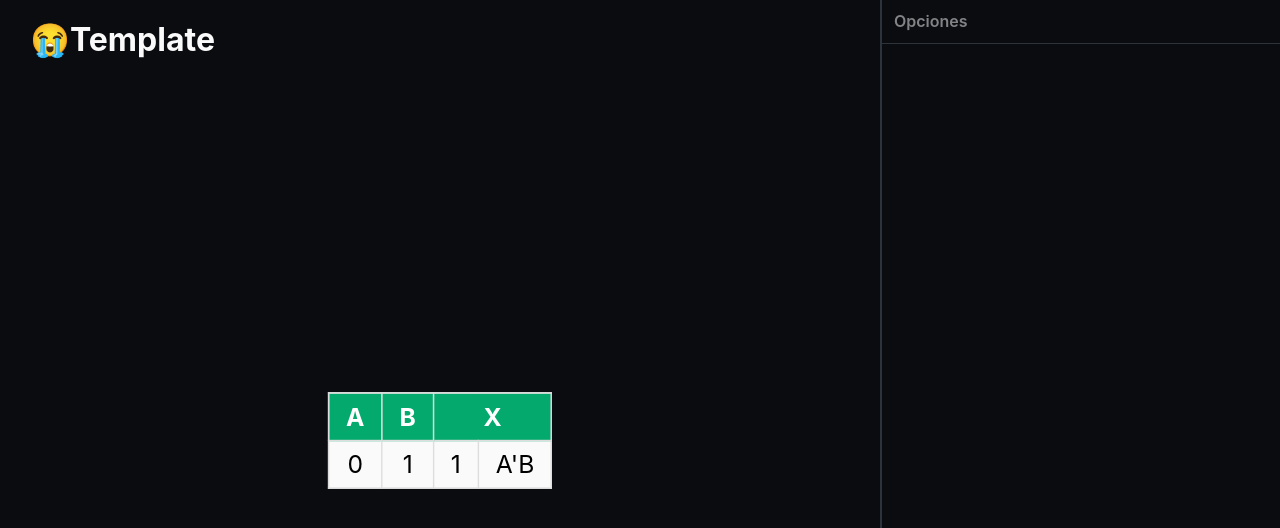
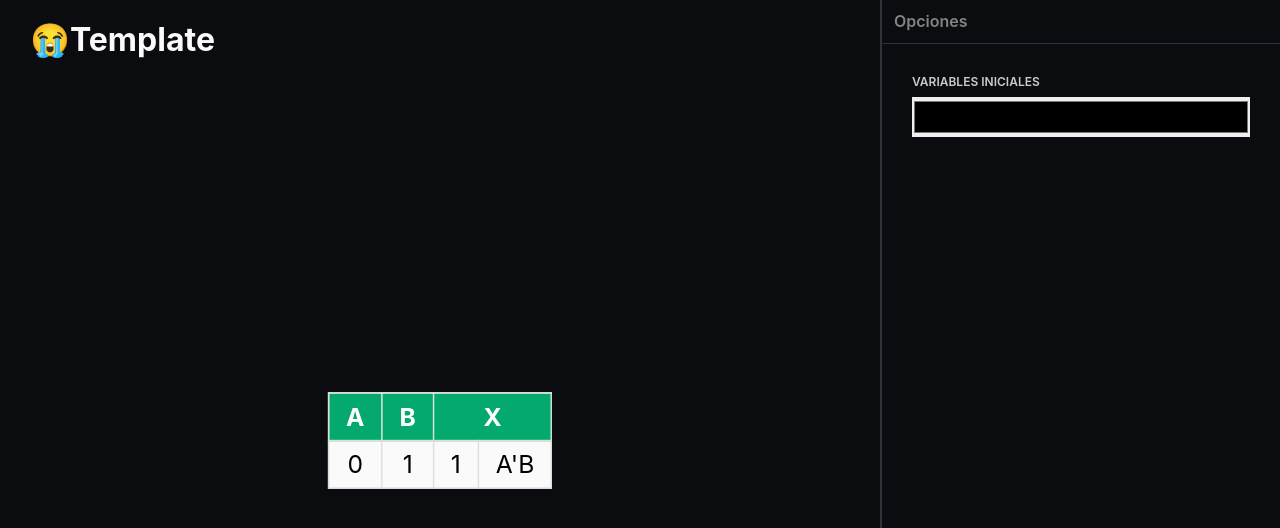
Before and after one commit to munozrc/truth-table-template, a React (Vite) app: page / in a window 1280 px wide. Shown: the top 528 px of the page. Built offline with nearby package versions, Linux system fonts and the light colour scheme.

Commit message:
add styles for new div

```diff
--- /dev/null
+++ b/src/components/InputColor/index.tsx
@@ -0,0 +1,17 @@
+import React, { FC, InputHTMLAttributes } from 'react'
+import styles from './styles.module.css'
+
+interface Props extends InputHTMLAttributes<HTMLInputElement> {
+  labelValue: string
+}
+
+const InputColor: FC<Props> = ({ labelValue, ...props }) => {
+  return (
+    <div className={styles.wrapper}>
+      <label className={styles.label}>{labelValue}</label>
+      <input className={styles.element} spellCheck='false' {...props} type='color' />
+    </div>
+  )
+}
+
+export default InputColor
--- /dev/null
+++ b/src/components/InputColor/styles.module.css
@@ -0,0 +1,27 @@
+.wrapper {
+  display: flex;
+  flex-direction: column;
+  width: 100%;
+}
+
+.wrapper:not(:first-child) .label {
+  margin-top: 12px;
+}
+
+.label {
+  display: inline-block;
+  margin-bottom: 6px;
+  font-size: 0.75em;
+  font-weight: 600;
+  line-height: 1.4;
+  text-transform: uppercase;
+  color: #fafafa;
+  opacity: 0.8;
+}
+
+.element {
+  width: 100%;
+  height: 40px;
+  padding: 0px;
+  border: none;
+}
--- a/src/views/Dashboard/PanelOptions/index.tsx
+++ b/src/views/Dashboard/PanelOptions/index.tsx
@@ -1,4 +1,5 @@
 import React, { FC } from 'react'
+import InputColor from '../../../components/InputColor'
 import styles from './styles.module.css'
 
 const PanelOptions: FC<{}> = () => {
@@ -7,6 +8,9 @@ const PanelOptions: FC<{}> = () => {
       <header className={styles.header}>
         <h4 className={styles.header__title}>Opciones</h4>
       </header>
+      <div className={styles.panel__wrapper}>
+        <InputColor labelValue='Variables Iniciales' />
+      </div>
     </section>
   )
 }
--- a/src/views/Dashboard/PanelOptions/styles.module.css
+++ b/src/views/Dashboard/PanelOptions/styles.module.css
@@ -18,3 +18,7 @@
   line-height: 1.2;
   font-weight: 600;
 }
+
+.panel__wrapper {
+  padding: 30px;
+}
```
